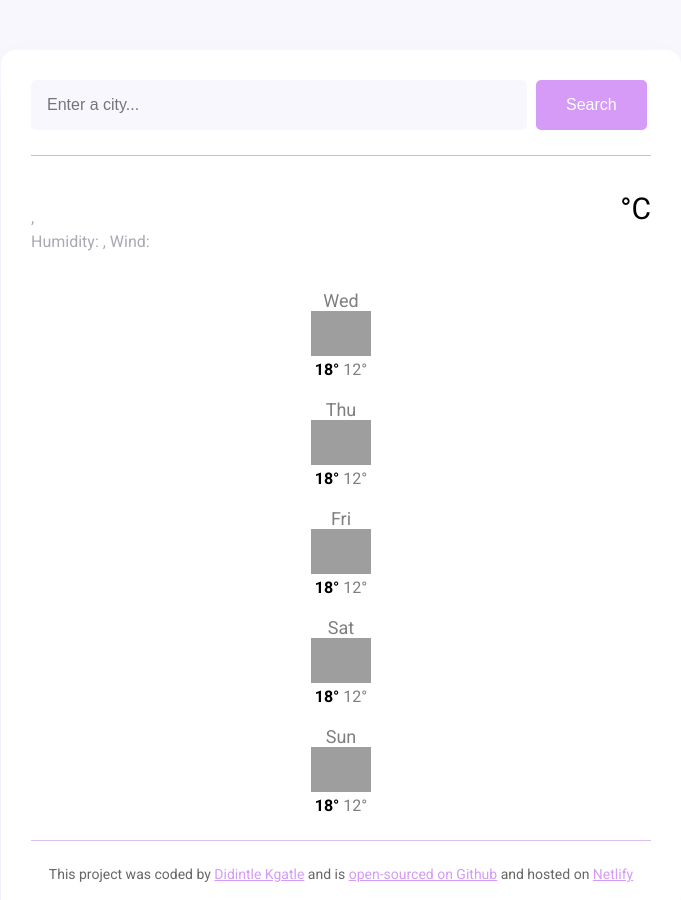
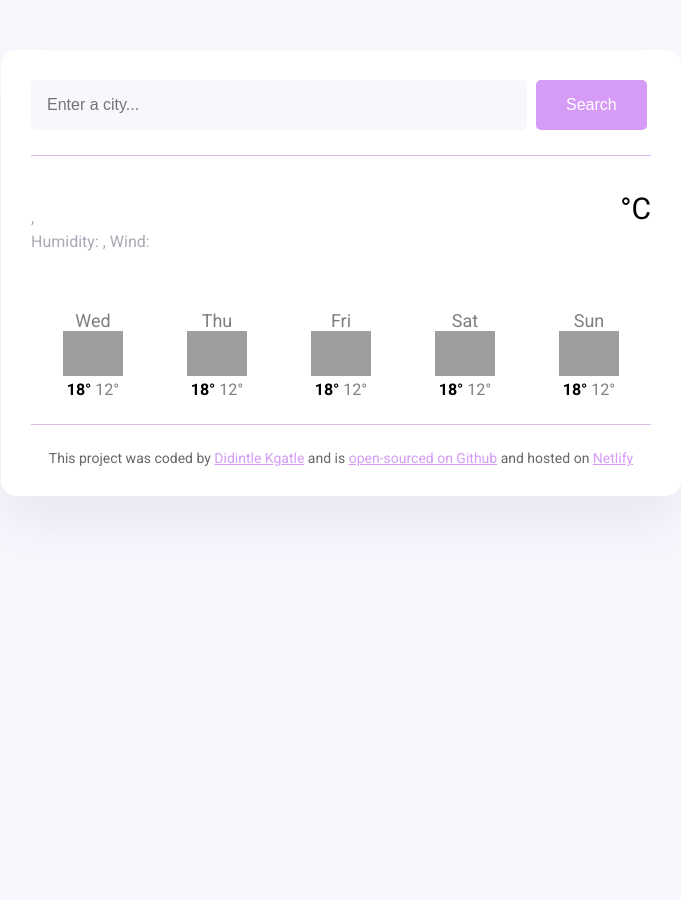
Before and after one commit to didintleK/weather-app, a plain HTML site: page index.html in a window 1280 px wide. Shown: the top 900 px of the page, without its empty margins (299-980 px from the left). After the commit the page ends 800 px from the top, so only its background shows below. Drawn offline with nearby package versions, Linux system fonts and the light colour scheme; no server answers; grey boxes are pictures that could not be loaded.

Commit message:
Fixed display of forecast

```diff
--- a/src/index.css
+++ b/src/index.css
@@ -82,6 +82,10 @@ strong {
   text-align: center;
   color: #000;
 }
+#forecast {
+  display: flex;
+  justify-content: space-around;
+}
 .forecast-date {
   font-size: 18px;
   opacity: 0.5;
```
